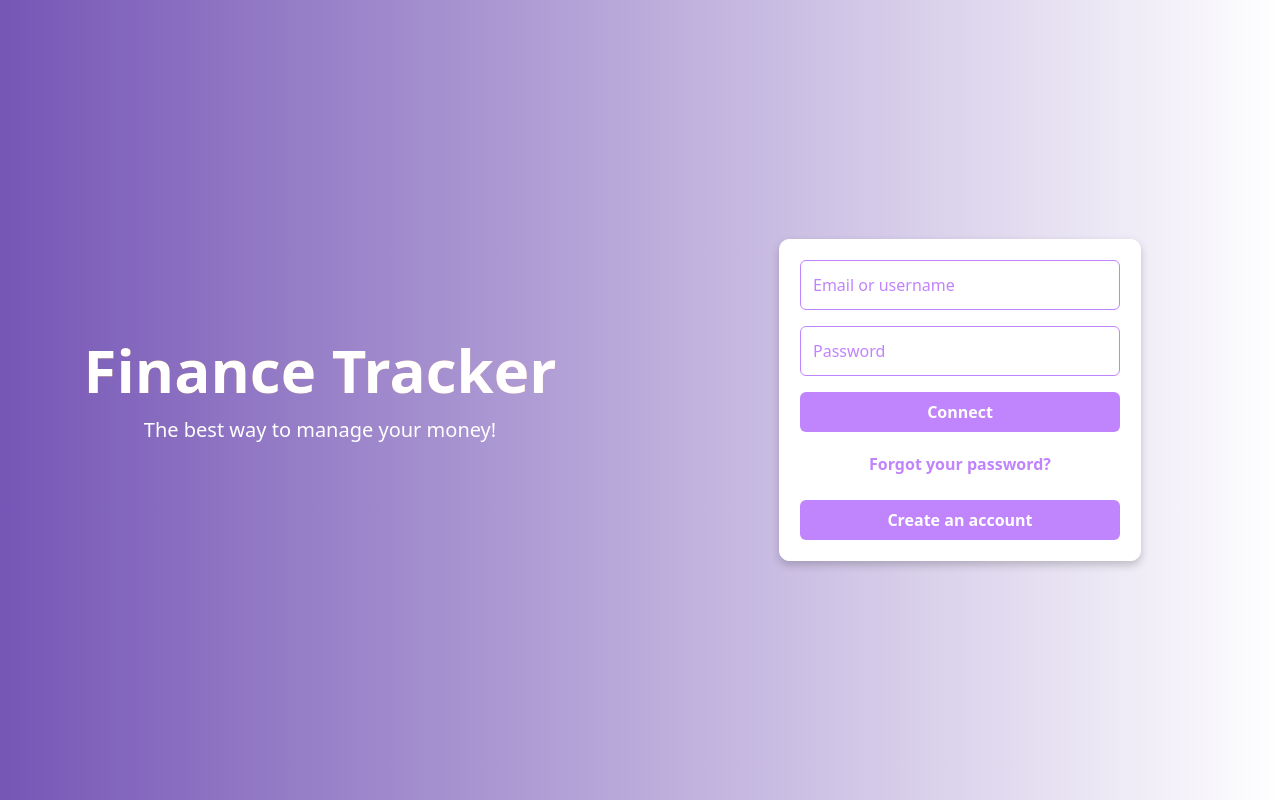
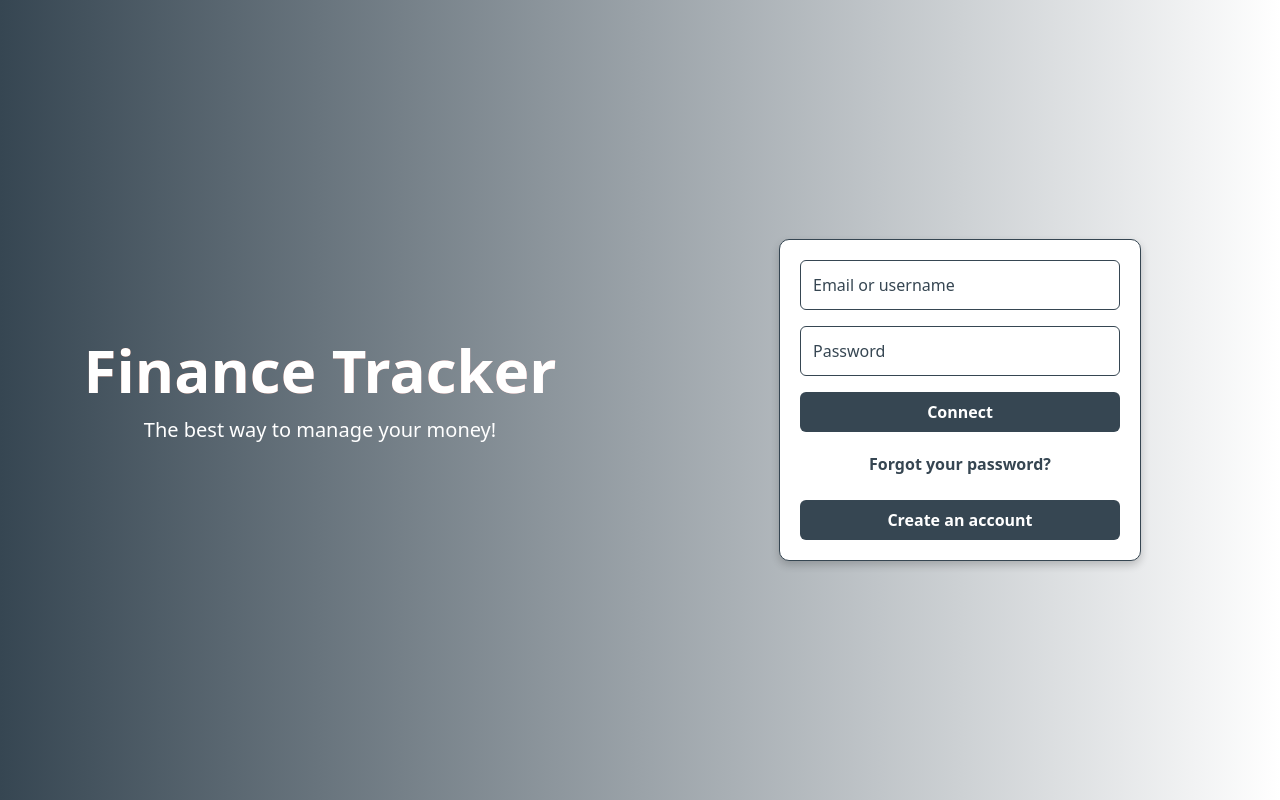
Before and after one commit to MaxChartier/Finance_Tracker, a website: page html/connection_page.html in a window 1280 px wide. Drawn offline with Linux system fonts and the light colour scheme.

Commit message:
add smart.html, change on connection_page.html

```diff
--- a/html/connection_page.html
+++ b/html/connection_page.html
@@ -6,7 +6,7 @@
     <title>Finance Tracker</title>
     <link href="/dist/output.css" rel="stylesheet">
     <style>
-        /* Added styles for depth effect */
+        /* Updated styles for depth effect */
         .form-container {
             box-shadow: 0 4px 8px rgba(0, 0, 0, 0.2); /* Shadow for depth */
             background-color: white; /* Ensure background color stands out */
@@ -16,7 +16,7 @@
 
         /* New style for gradient background */
         .gradient-bg {
-            background: linear-gradient(to right, #7656b6, rgb(255, 255, 255)); /* Purple to white gradient */
+            background: linear-gradient(to right, #364652, rgb(255, 255, 255)); /* Updated gradient to start with the base color */
             height: 100vh; /* Full viewport height */
             display: flex;
         }
@@ -26,10 +26,31 @@
             width: 50%; /* Split screen */
         }
 
+        /* Updated colors */
+        .text-primary {
+            color: #364652; /* Use the base color */
+        }
+
+        .bg-primary {
+            background-color: #364652; /* Use the base color */
+        }
+
+        .hover-bg-accent:hover {
+            background-color: #BD897E; /* Accent color */
+        }
+
+        .border-primary {
+            border-color: #364652; /* Use the base color */
+        }
+
+        .placeholder-primary::placeholder {
+            color: #364652; /* Placeholder text color */
+        }
+
     </style>
 </head>
 <body class="gradient-bg">
-    <!-- Left side (Purple gradient to white) -->
+    <!-- Left side (Gradient from base color to white) -->
     <div class="left-side flex flex-col justify-center items-center p-8 text-white">
         <h1 class="mb-4 text-3xl font-extrabold bg-clip-text bg-gradient-to-r from-orange-900 to-red-300 md:text-5xl lg:text-6xl">
             Finance Tracker
@@ -41,31 +62,30 @@
 
     <!-- Right side (White) -->
     <div class="right-side flex justify-center items-center">
-        <form class="form-container text-purple-400 border border-white flex flex-col gap-4 w-500 p-2 border rounded border-purple-400">
+        <form class="form-container text-primary border border-white flex flex-col gap-4 w-500 p-2 border rounded border-primary">
             <input
                 type="text"
                 id="fname"
                 name="fname"
                 placeholder="Email or username"
-                class="w-80 p-3 border border-purple-400 rounded-md focus:outline-none focus:ring-2 focus:ring-amber-800 placeholder-purple-400"
+                class="w-80 p-3 border border-primary rounded-md focus:outline-none focus:ring-2 focus:ring-amber-800 placeholder-primary"
             >
             <input
                 type="password"
                 id="lname"
                 name="lname"
                 placeholder="Password"
-                class="w-80 p-3 border border-purple-400 rounded-md focus:outline-none focus:ring-2 focus:ring-amber-800 placeholder-purple-400"
+                class="w-80 p-3 border border-primary rounded-md focus:outline-none focus:ring-2 focus:ring-amber-800 placeholder-primary"
             >
-            <button type="button" class="bg-purple-400 text-white p-2 rounded-md hover:bg-[#BD897E] mb-0">
+            <button type="button" class="bg-primary text-white p-2 rounded-md hover-bg-accent mb-0">
                 <strong>Connect</strong>
             </button>
-            <button type="button" class="text-purple-400 p-1 rounded-md hover:text-[#BD897E]">
+            <button type="button" class="text-primary p-1 rounded-md hover:text-[#BD897E]">
                 <strong>Forgot your password?</strong>
             </button>
-            <button type="button" class="bg-purple-400 text-white p-2 rounded-md hover:bg-[#BD897E] mt-1">
+            <button type="button" class="bg-primary text-white p-2 rounded-md hover-bg-accent mt-1">
                 <strong>Create an account</strong>
             </button>
-
         </form>
     </div>
 </body>
```
Also changed, not shown: html/smart.html (added, +70 -0 lines).
